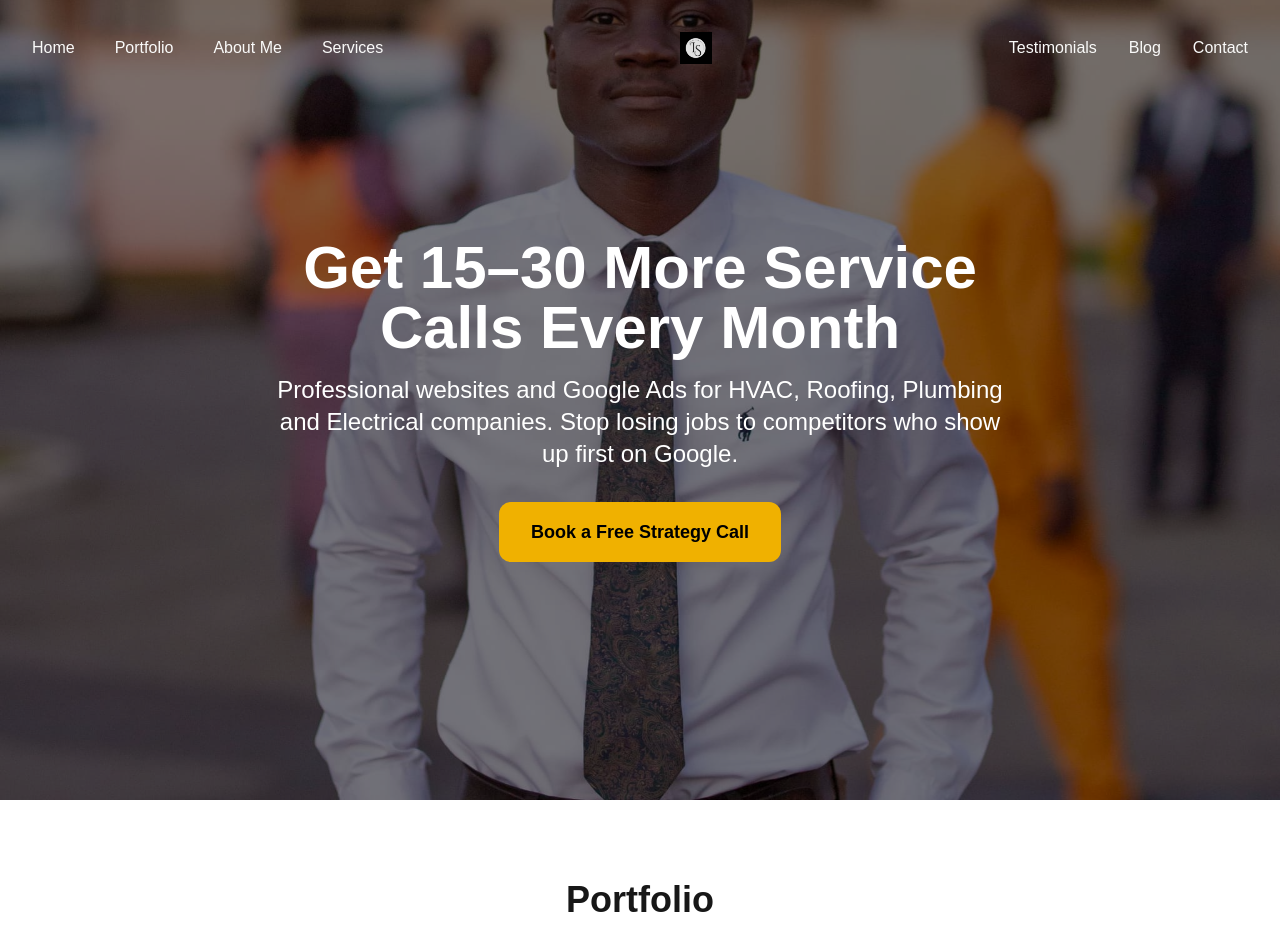
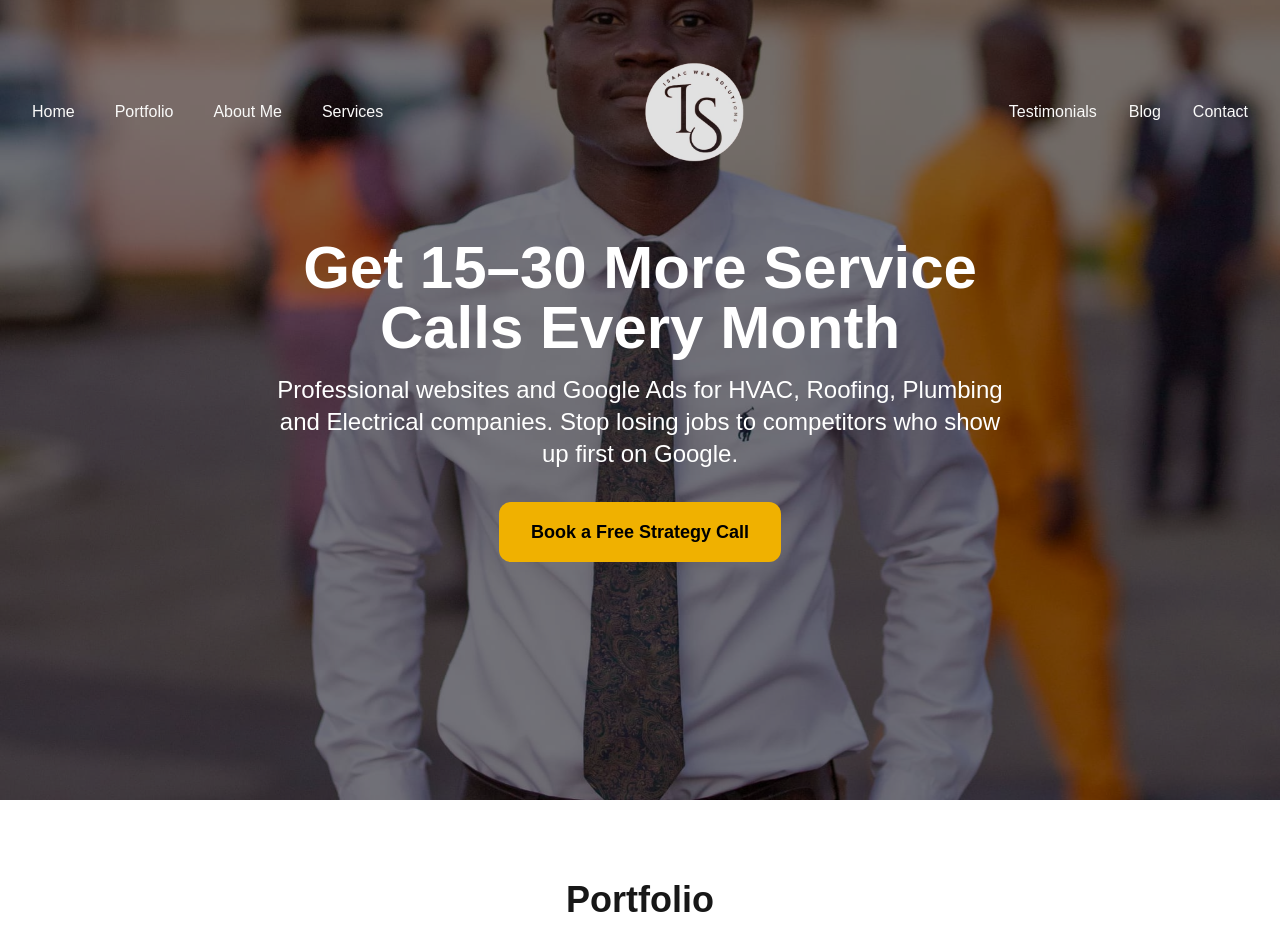
Before and after one commit to manticike/my-portfolio, a Next.js app: page / in a window 1280 px wide. Shown: the top 950 px of the page. Built offline with nearby package versions, Linux system fonts and the light colour scheme.

Commit message:
Upload the logo

```diff
--- a/src/components/shared/Navbar.tsx
+++ b/src/components/shared/Navbar.tsx
@@ -41,12 +41,14 @@ const Navbar = () => {
               <Link href="/" className="flex items-center">
                 <Image
                   src="/logo.png"
-                  alt="my logo"
-                  width={120}
-                  height={40}
-                  className="h-8 w-auto"
+                  alt="Antisaac Logo"
+                  width={160}
+                  height={60}
+                  priority
+                  className="object-contain"
                 />
               </Link>
+
             </div>
 
             {/* Mobile menu button - only shows on small screens */}
```
Also changed, not shown: public/logo.png.
